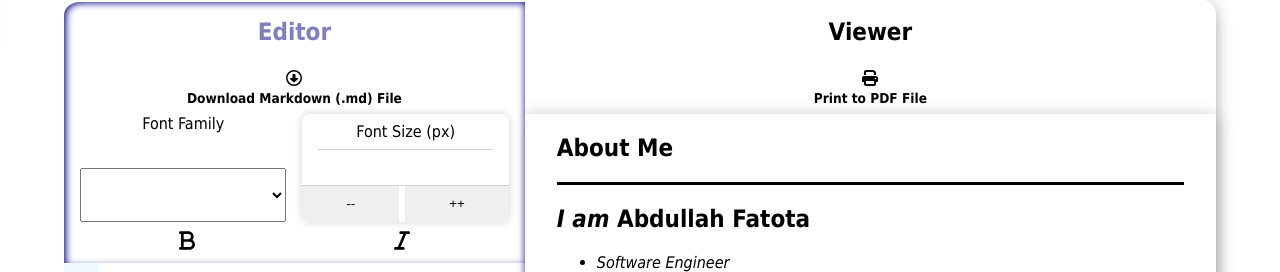
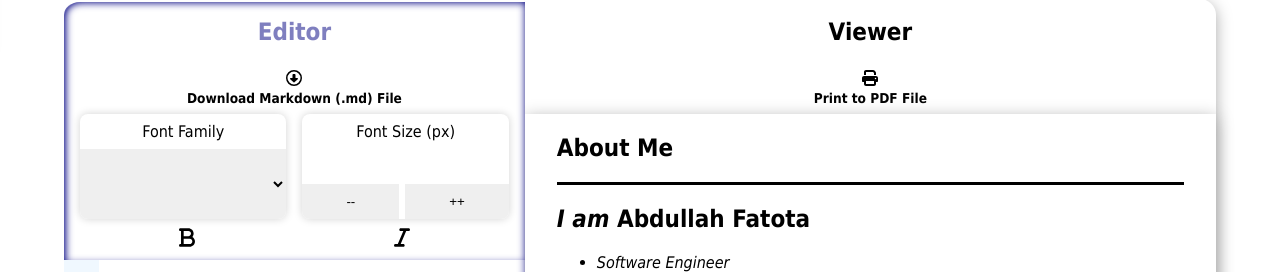
Before and after one commit to new-AF/react-markown-previewer, a React (Vite) app: page / in a window 1280 px wide. Shown: the part 162-434 px from the top of the page. Built offline with nearby package versions, Linux system fonts and the light colour scheme.

Commit message:
add style FontSize with on focus / blur on mouse enter / leave box shadow effects

```diff
--- a/src/components/Editor/Controls - FontFamily.css
+++ b/src/components/Editor/Controls - FontFamily.css
@@ -1,16 +1,26 @@
 #edit-top-font-family {
+    --border-radius: 0.5rem;
+
     display: grid;
-    grid-template-rows: auto auto;
+    grid-template-rows: auto 1fr 1fr;
     grid-template-areas:
         "labelFamily"
+        "select"
         "select";
+
+    /* for border-radius to show properly */
+    overflow: hidden;
+    border-radius: var(--border-radius);
 }
 #edit-top-font-family-labelFamily {
-    --padding-bottom: 1rem;
+    --padding-top-bottom: 0.5rem;
+    padding: var(--padding-top-bottom) 0;
+
     grid-area: labelFamily;
     text-align: center;
 }
 #edit-top-font-family-select {
     grid-area: select;
     cursor: pointer;
+    border: none;
 }
--- a/src/components/Editor/Controls - FontFamily.jsx
+++ b/src/components/Editor/Controls - FontFamily.jsx
@@ -1,14 +1,63 @@
+import { useRef, useState } from "react";
+
 import "./Controls - FontFamily.css";
 function FontFamily({ id, fontSize }) {
+    const boxShadow1 = "0 0 0.5rem 0 lightgray";
+    const boxShadow2 = "0 0 0.5rem 0 darkgray";
+    const boxShadow3 = "0 0 0.5rem 0 rgba(0, 0, 128, 0.5)";
+
+    const ref = useRef(null);
+    const refSelect = useRef(null);
+    const [boxShadow, setBoxShadow] = useState(boxShadow1);
+
     function newId(string) {
         return id + (string === undefined ? "" : "-" + string);
     }
+    function hasInputFocus() {
+        return document.activeElement === refSelect.current;
+    }
+    /* increase shadow on 'hover' */
+    function onMouseEnter() {
+        if (hasInputFocus()) {
+            return;
+        }
+        setBoxShadow(boxShadow2);
+    }
+    function onMouseLeave() {
+        if (hasInputFocus()) {
+            return;
+        }
+        setBoxShadow(boxShadow1);
+    }
+    function onClick() {
+        setBoxShadow(boxShadow3);
+        refInput.current.focus();
+    }
+    /* input */
+    function onFocus() {
+        setBoxShadow(boxShadow3);
+    }
+    function onBlur() {
+        setBoxShadow(boxShadow1);
+    }
     return (
-        <div id={newId()}>
+        <div
+            id={newId()}
+            ref={ref}
+            style={{ boxShadow }}
+            onMouseEnter={onMouseEnter}
+            onMouseLeave={onMouseLeave}
+            onClick={onClick}
+        >
             <label id={newId("labelFamily")} htmlFor={newId("select")}>
                 Font Family
             </label>
-            <select id={newId("select")}></select>
+            <select
+                ref={refSelect}
+                id={newId("select")}
+                onFocus={onFocus}
+                onBlur={onBlur}
+            ></select>
         </div>
     );
 }
--- a/src/components/Editor/Controls - FontSize.css
+++ b/src/components/Editor/Controls - FontSize.css
@@ -5,12 +5,12 @@
     --border-radius: 0.5rem;
 
     display: grid;
+    grid-template-rows: 1fr 1fr 1fr;
+
     grid-template-areas:
         "labelSize labelSize"
         "number number"
         "dec inc";
-
-    grid-template-rows: 1fr 1fr 1fr;
 
     /* for border-radius to show properly */
     overflow: hidden;
@@ -33,8 +33,6 @@
 
     grid-area: labelSize;
     text-align: center;
-
-    border-bottom: thin solid var(--border-color-1);
 }
 
 #edit-top-font-size-number {
@@ -42,8 +40,6 @@
     border: none;
 
     text-align: center;
-
-    border-bottom: thin solid var(--border-color-1);
 }
 /* disable on click outline */
 #edit-top-font-size-number:focus-visible {
```
